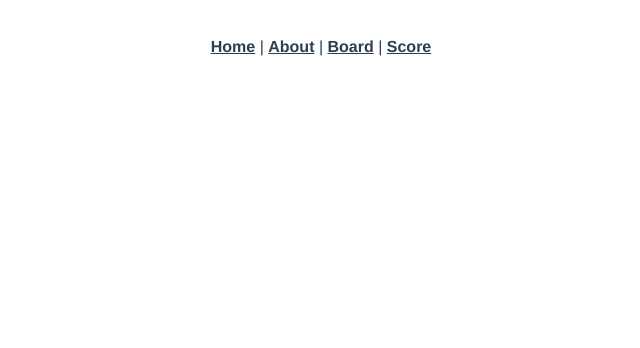
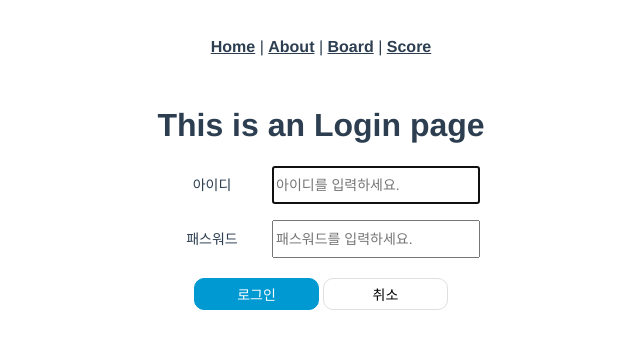
Before and after one commit to sotamsotam/homepage, a Vue app in the folder testvue/: page /login in a window 1280 px wide. Shown: the top 348 px of the page, without its empty margins (319-959 px from the left). Built offline with nearby package versions, Linux system fonts and the light colour scheme.

Commit message:
login 작업연

```diff
--- a/testvue/src/router/index.js
+++ b/testvue/src/router/index.js
@@ -39,6 +39,11 @@ const routes = [
     path: '/score',
     name: 'Score',
     component: () => import('../views/Score.vue')
+  },
+  {
+    path: '/login',
+    name: 'Login',
+    component: () => import('../views/Login.vue')
   }
 ]
 
--- /dev/null
+++ b/testvue/src/views/Login.vue
@@ -0,0 +1,62 @@
+<template>
+	<div class="login">
+		<h1>This is an Login page</h1>
+		<form class="loginform">
+			<p>
+				<label for="memberIdInput">아이디</label>
+				<input type="text" id="memberIdInput" class="input_text" ref="memberIdInput" v-model.trim="memberId" placeholder="아이디를 입력하세요." />
+			</p>
+			<p>
+				<label for="memberPasswordInput">패스워드</label>
+				<input type="password" id="memberPasswordInput" class="input_text" ref="memberPasswordInput" v-model.trim="memberPassword" placeholder="패스워드를 입력하세요." />
+			</p>
+			<p class="buttons">
+				<button @click.prevent="doLogin" class="button blue">로그인</button>
+				<button @click.prevent="doCancel" class="button">취소</button>
+			</p>
+		</form>
+		<p>{{ errorMessage }}</p>
+	</div>
+</template>
+
+<script>
+export default {
+	name: 'Login',
+	data : function() {
+		return {
+			memberId : '',
+			memberPassword : '',
+			errorMessage : ''
+		};
+	},
+	methods : {
+		doLogin() {
+			if (this.memberId == "") {
+				alert("아이디를 입력하세요.");
+				this.$refs.memberIdInput.focus();
+				return;
+			} else if (this.memberPassword == "") {
+				alert("패스워드를 입력하세요.");
+				this.$refs.memberPasswordInput.focus();
+				return;
+			}
+		},
+		doCancel() {
+			this.$router.push('../');
+		}
+	},
+	mounted() {
+		this.$refs.memberIdInput.focus();
+	}
+};
+</script>
+
+<style scoped>
+.login { width:800px; margin:20px auto; }
+.loginform { width:400px; margin:auto; }
+.loginform p > label { display:inline-block; width:100px; font-size:14px; padding-right:10px; }
+.loginform p > .input_text { width:200px; font-size:14px; height:32px; }
+.buttons { position:relative; height:32px; margin-top:20px; }
+.buttons > .button { overflow:visible; cursor:pointer; min-width:125px; height:32px; margin:0 2px; padding:0 15px; line-height:32px; font-size:14px; border:1px solid #dfdfdf; background:#fff; border-radius:10px; }
+.buttons > .button.blue { color:#fff; border-color:#0099d2 !important; background:#0099d2 !important; }
+</style>
```
Also changed, not shown: testvue/src/store/modules/login.js (added, +15 -0 lines).
